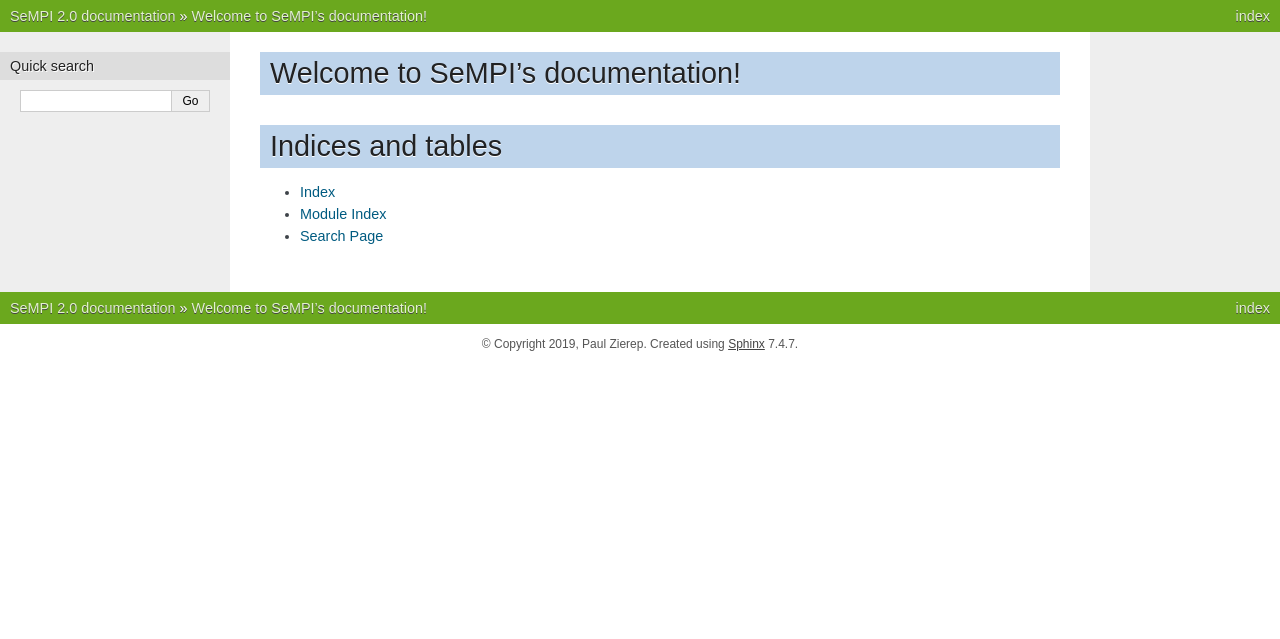
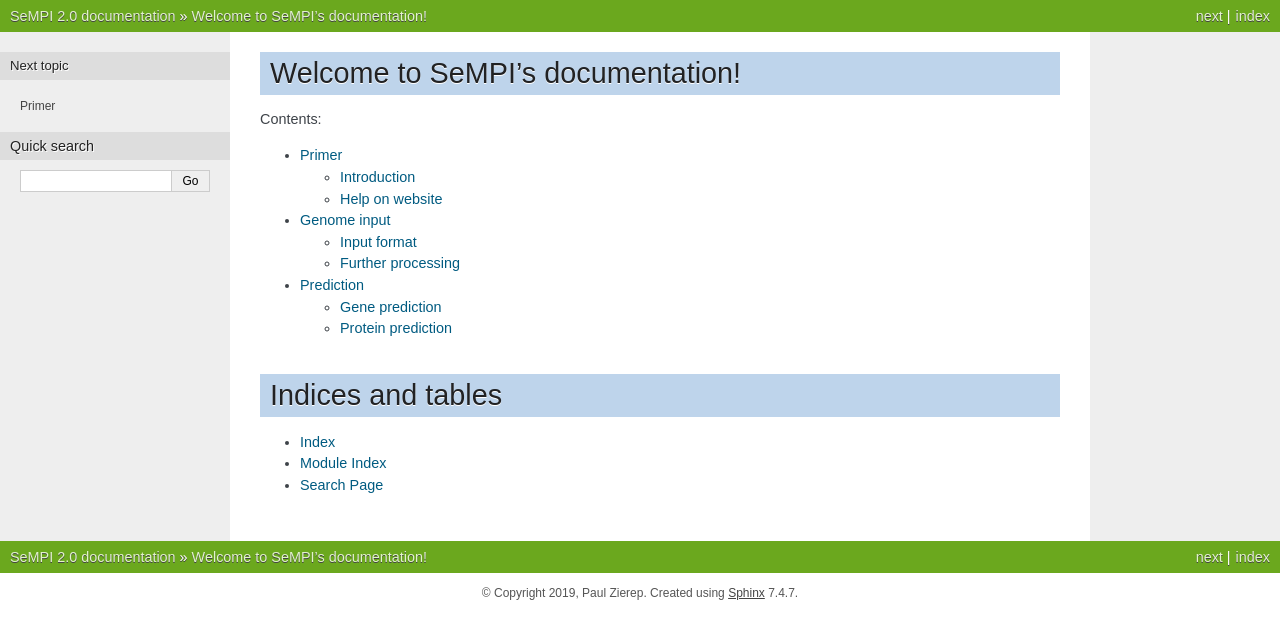
Before and after one commit to PhaBiFreiburg/SeMPI_web_docu, a Sphinx documentation site: the page built from sphinx/source/index.rst, in a window 1280 px wide. Shown: the top 639 px of the page. Built offline with Sphinx 7.4.7, drawn with Linux system fonts in a browser that asks for light colours.

Commit message:
first try

```diff
--- a/sphinx/source/index.rst
+++ b/sphinx/source/index.rst
@@ -10,6 +10,9 @@
    :maxdepth: 2
    :caption: Contents:
 
+   chapters/primer
+   chapters/genome_input
+   chapters/prediction_algo
 
 
 Indices and tables
```
Also changed, not shown: sphinx/source/chapters/genome_input.rst (added, +13 -0 lines), sphinx/source/chapters/prediction_algo.rst (added, +10 -0 lines), sphinx/source/chapters/primer.rst (added, +13 -0 lines), 15 other files.
